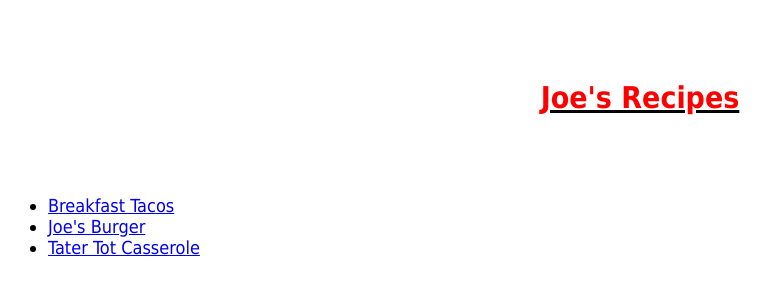
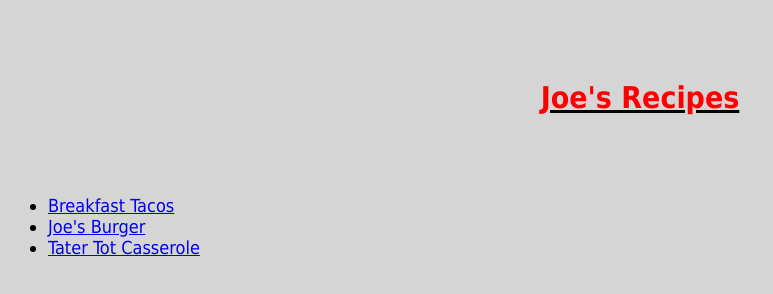
Before and after one commit to joejordan1994/basic-recipe-website, a plain HTML site: page index.html in a window 1280 px wide. Shown: the whole page, without its empty margins (0-773 px from the left). Drawn offline with Linux system fonts and the light colour scheme.

Commit message:
Changed background-color

```diff
--- a/styles.css
+++ b/styles.css
@@ -1,5 +1,6 @@
 * {
     box-sizing: border-box;
+    background-color: rgb(213, 213, 213);
 }
 
 .title {
```
